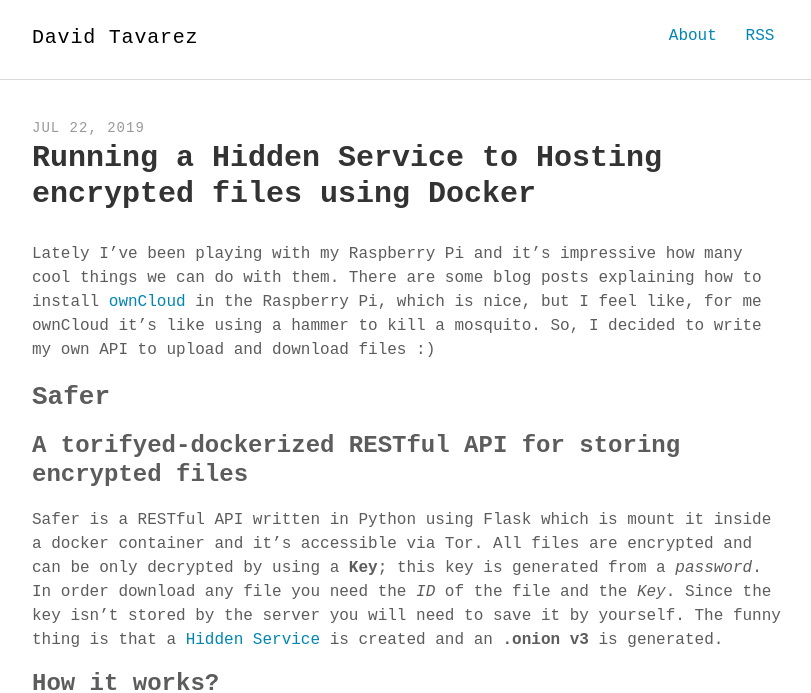
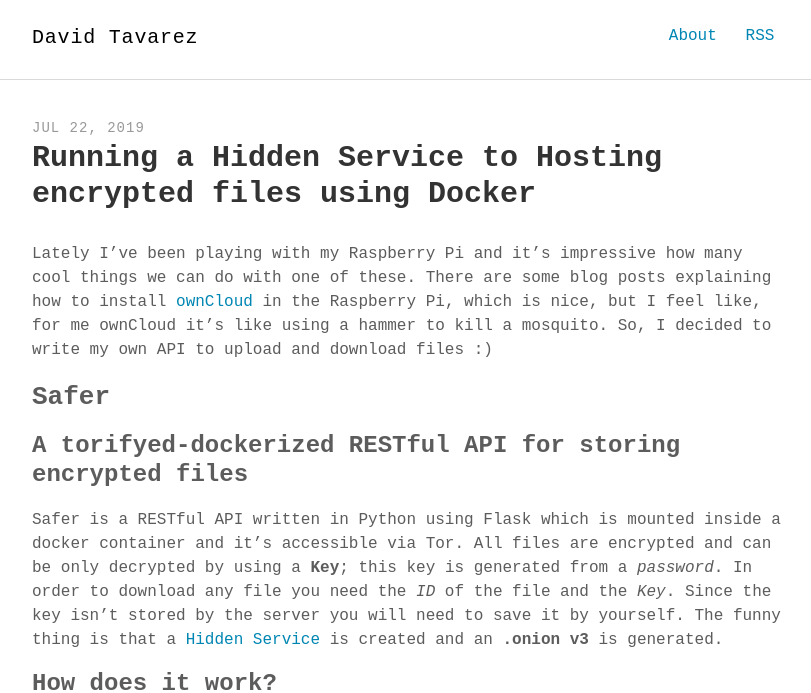
Before and after one commit to davidtavarez/davidtavarez.github.io, a Jekyll site: the page built from _posts/2019-07-22-building-an-encrypted-cloud.md, in a window 1280 px wide and 900 px high, cut to the strip 0-693 px from the top of the window. Shown: the whole strip, without its empty margins (232-1043 px from the left). Built offline with Jekyll 4.4.1, drawn with Linux system fonts in a browser that asks for light colours; some web fonts are replaced; comment, search, counter and statistics services are not loaded.

Commit message:
Update 2019-07-22-building-an-encrypted-cloud.md

```diff
--- a/_posts/2019-07-22-building-an-encrypted-cloud.md
+++ b/_posts/2019-07-22-building-an-encrypted-cloud.md
@@ -7,14 +7,14 @@ comments: true
 description: "Storing encrypted files using tor"
 ---
 
-Lately I've been playing with my Raspberry Pi and it's impressive how many cool things we can do with them. There are some blog posts explaining how to install [ownCloud](https://owncloud.org/) in the Raspberry Pi, which is nice, but I feel like, for me ownCloud it's like using a hammer to kill a mosquito. So, I decided to write my own API to upload and download files :)
+Lately I've been playing with my Raspberry Pi and it's impressive how many cool things we can do with one of these. There are some blog posts explaining how to install [ownCloud](https://owncloud.org/) in the Raspberry Pi, which is nice, but I feel like, for me ownCloud it's like using a hammer to kill a mosquito. So, I decided to write my own API to upload and download files :)
 
 ## Safer
 ### A torifyed-dockerized RESTful API for storing encrypted files
 
-Safer is a RESTful API written in Python using Flask which is mount it inside a docker container and it's accessible via Tor. All files are encrypted and can be only decrypted by using a **Key**; this key is generated from a *password*. In order download any file you need the *ID* of the file and the *Key*. Since the key isn't stored by the server you will need to save it by yourself. The funny thing is that a [Hidden Service](https://2019.www.torproject.org/docs/onion-services) is created and an **.onion v3** is generated.
+Safer is a RESTful API written in Python using Flask which is mounted inside a docker container and it's accessible via Tor. All files are encrypted and can be only decrypted by using a **Key**; this key is generated from a *password*. In order to download any file you need the *ID* of the file and the *Key*. Since the key isn't stored by the server you will need to save it by yourself. The funny thing is that a [Hidden Service](https://2019.www.torproject.org/docs/onion-services) is created and an **.onion v3** is generated.
 
-### How it works?
+### How does it work?
 
 ![Running a Hidden Tor Service with Docker Compose](https://i.imgur.com/POdnQSA.png)
 
```
